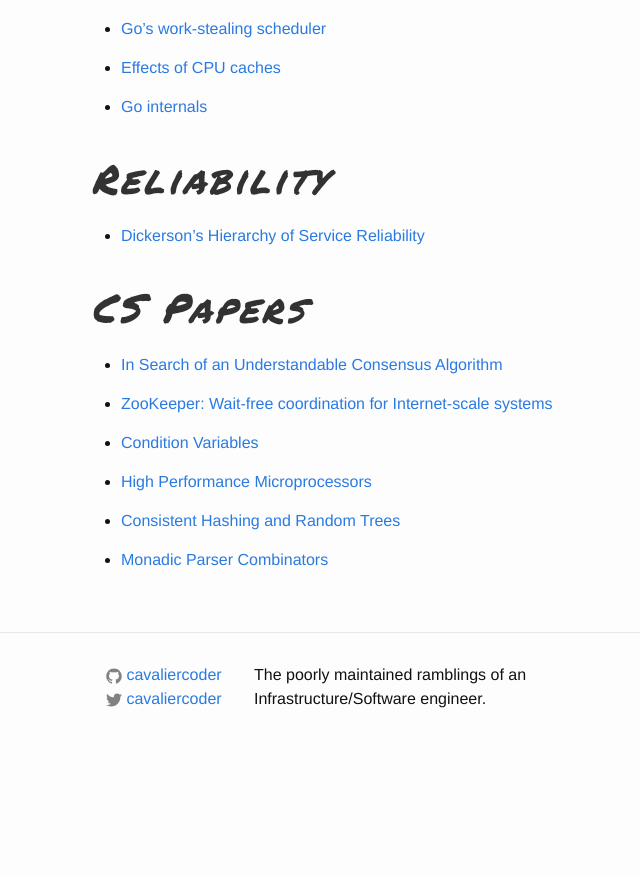
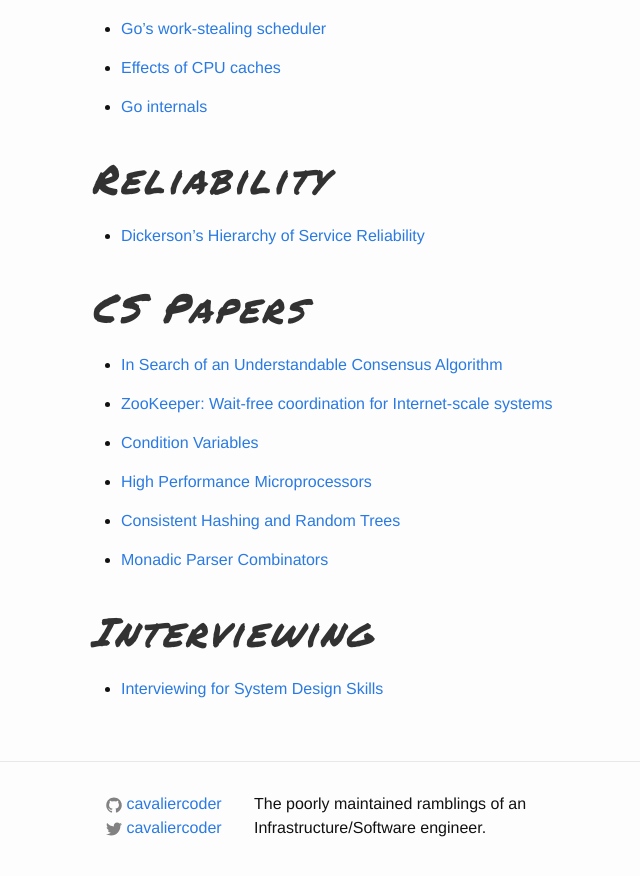
Before and after one commit to cavaliercoder/cavaliercoder.github.io, a Jekyll site: the page built from pages/links.md, in a window 1280 px wide and 900 px high, scrolled down 1230 px. Shown: the top 876 px of the window, without its empty margins (179-819 px from the left). Built offline with Jekyll 4.4.1, drawn with Linux system fonts in a browser that asks for light colours; nearby versions of some CDN libraries; comment, search, counter and statistics services are not loaded; before the commit the page ends 2001 px from its top, so only the background shows below that.

Commit message:
Added link to interviews window

```diff
--- a/pages/links.md
+++ b/pages/links.md
@@ -66,3 +66,7 @@ if you have a little more time on your hands.
 * [Consistent Hashing and Random Trees](https://www.akamai.com/us/en/multimedia/documents/technical-publication/consistent-hashing-and-random-trees-distributed-caching-protocols-for-relieving-hot-spots-on-the-world-wide-web-technical-publication.pdf)
 
 * [Monadic Parser Combinators](http://eprints.nottingham.ac.uk/237/1/monparsing.pdf)
+
+## Interviewing
+
+* [Interviewing for System Design Skills](https://www.youtube.com/watch?v=swfurPw8c6A&feature=youtu.be)
```
